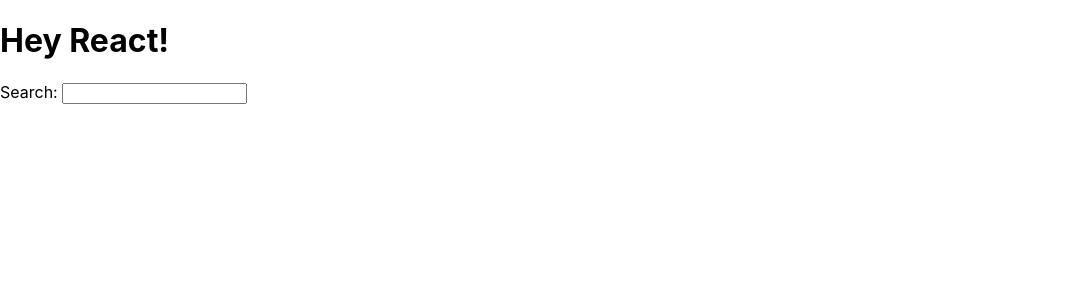
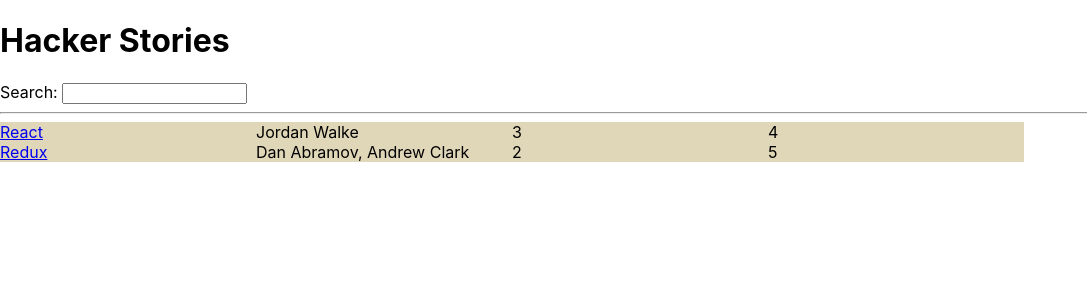
Before and after one commit to mmaruniak/s-rji-hacker-stories, a React (Create React App) app: page / in a window 1280 px wide. Shown: the top 300 px of the page, without its empty margins (0-1087 px from the left). Built offline with nearby package versions, Linux system fonts and the light colour scheme.

Commit message:
Add a list to the component

```diff
--- a/src/App.css
+++ b/src/App.css
@@ -1,38 +1,10 @@
-.App {
-  text-align: center;
+.container {
+  width: 80%;
+  background: #e0d6b8;
+  display: -webkit-flex; /* Safari */
+  display: flex; /* Standard syntax */
 }
 
-.App-logo {
-  height: 40vmin;
-  pointer-events: none;
+.container span {
+  flex: 1; /* Standard syntax */
 }
-
-@media (prefers-reduced-motion: no-preference) {
-  .App-logo {
-    animation: App-logo-spin infinite 20s linear;
-  }
-}
-
-.App-header {
-  background-color: #282c34;
-  min-height: 100vh;
-  display: flex;
-  flex-direction: column;
-  align-items: center;
-  justify-content: center;
-  font-size: calc(10px + 2vmin);
-  color: white;
-}
-
-.App-link {
-  color: #61dafb;
-}
-
-@keyframes App-logo-spin {
-  from {
-    transform: rotate(0deg);
-  }
-  to {
-    transform: rotate(360deg);
-  }
-}
--- a/src/App.js
+++ b/src/App.js
@@ -1,18 +1,44 @@
 import React from "react";
+import "./App.css";
 
-const welcome = {
-  greeting: "Hey",
-  title: "React!",
-};
+const list = [
+  {
+    title: "React",
+    url: "https://reactjs.org/",
+    author: "Jordan Walke",
+    num_comments: 3,
+    points: 4,
+    objectID: 0,
+  },
+  {
+    title: "Redux",
+    url: "https://redux.js.org/",
+    author: "Dan Abramov, Andrew Clark",
+    num_comments: 2,
+    points: 5,
+    objectID: 1,
+  },
+];
 
 function App() {
   return (
     <div>
-      <h1>
-        {welcome.greeting} {welcome.title}
-      </h1>
+      <h1>Hacker Stories</h1>
       <label htmlFor="search">Search: </label>
       <input id="search" type="text" />
+      <hr />
+      {list.map(function (item) {
+        return (
+          <div key={item.objectID} className="container">
+            <span>
+              <a href={item.url}>{item.title}</a>
+            </span>
+            <span>{item.author}</span>
+            <span>{item.num_comments}</span>
+            <span>{item.points}</span>
+          </div>
+        );
+      })}
     </div>
   );
 }
```
